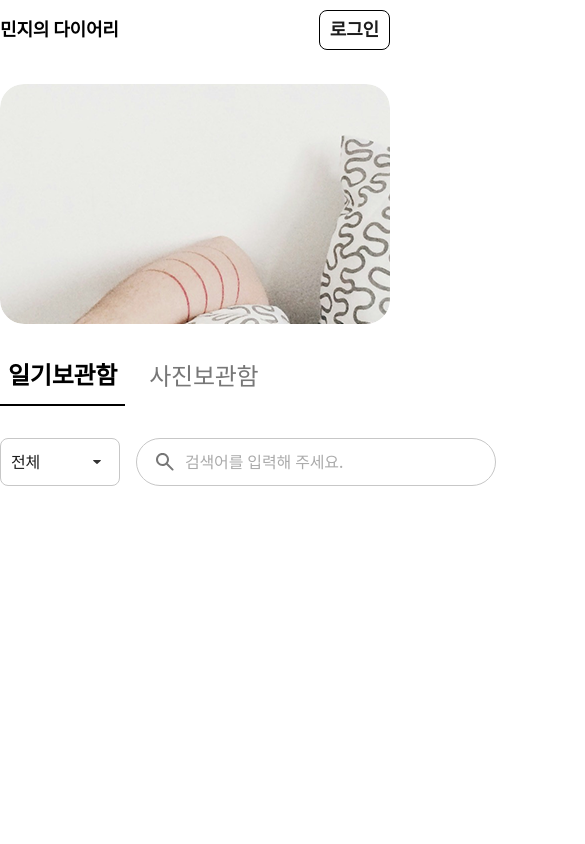
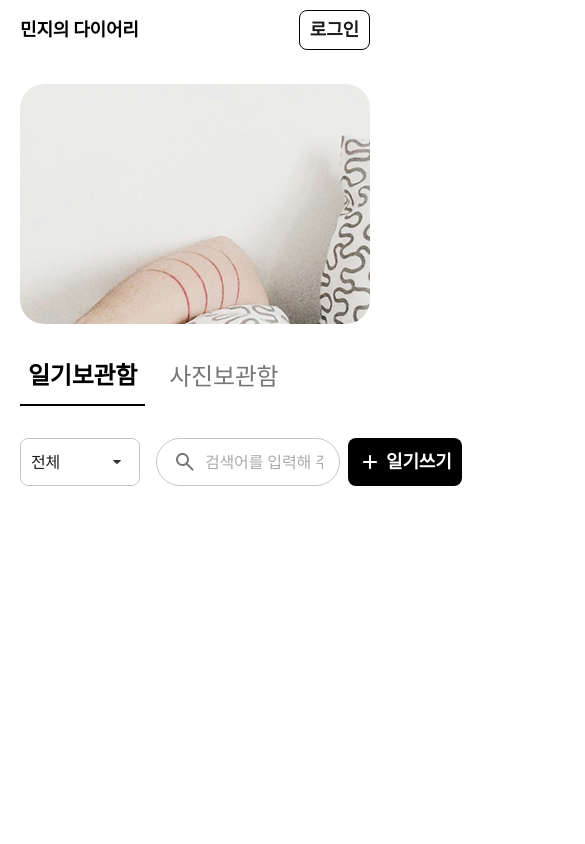
Before and after one commit to szeunkk/mind-diary, a Next.js app: page /diaries in a window 390 px wide. Shown: the top 844 px of the page, 585 px wide, since content can reach past the window. Built offline with nearby package versions, Linux system fonts and the light colour scheme; a web font is replaced by a local one.

Commit message:
feat: 반응형 UI 스타일 업데이트 및 프롬프트 파일 추가

```diff
--- a/src/commons/layout/styles.module.css
+++ b/src/commons/layout/styles.module.css
@@ -209,3 +209,21 @@
   width: min-content;
   min-width: 100%;
 }
+
+/* Responsive Styles */
+@media (max-width: 1208px) {
+  .headerContent {
+    padding-left: 20px;
+    padding-right: 20px;
+  }
+
+  .bannerContent {
+    padding-left: 20px;
+    padding-right: 20px;
+  }
+
+  .navigationContent {
+    padding-left: 20px;
+    padding-right: 20px;
+  }
+}
--- a/src/components/diaries-detail/styles.module.css
+++ b/src/components/diaries-detail/styles.module.css
@@ -2,34 +2,35 @@
 .container {
   display: flex;
   flex-direction: column;
-  width: 1168px;
+  width: 100%;
+  max-width: 1168px;
   margin: 0 auto;
 }
 
 /* Gap Elements */
 .gap64 {
-  width: 1168px;
+  width: 100%;
   height: 64px;
 }
 
 .gap24 {
-  width: 1168px;
+  width: 100%;
   height: 24px;
 }
 
 .gap16 {
-  width: 1168px;
+  width: 100%;
   height: 16px;
 }
 
 .gap40 {
-  width: 1168px;
+  width: 100%;
   height: 40px;
 }
 
 /* Detail Title */
 .detailTitle {
-  width: 1168px;
+  width: 100%;
   display: flex;
   flex-direction: column;
   gap: 16px;
@@ -53,8 +54,9 @@
 
 .emotionAndDate {
   display: flex;
+  flex-direction: row;
+  justify-content: space-between;
   align-items: center;
-  justify-content: space-between;
   width: 100%;
 }
 
@@ -65,11 +67,11 @@
 }
 
 .emotionIcon {
+  display: flex;
+  justify-content: center;
+  align-items: center;
   width: 32px;
   height: 32px;
-  display: flex;
-  align-items: center;
-  justify-content: center;
 }
 
 .emotionText {
@@ -102,7 +104,7 @@
 
 /* Detail Content */
 .detailContent {
-  width: 1168px;
+  width: 100%;
   display: flex;
   flex-direction: column;
   gap: 12px;
@@ -146,10 +148,10 @@
   display: flex;
   align-items: center;
   gap: 8px;
+  padding: 0;
+  border: none;
   background: none;
-  border: none;
   cursor: pointer;
-  padding: 0;
 }
 
 .copyText {
@@ -163,7 +165,7 @@
 
 /* Detail Footer */
 .detailFooter {
-  width: 1168px;
+  width: 100%;
   height: 56px;
   display: flex;
   justify-content: flex-end;
@@ -177,7 +179,7 @@
 
 /* Retrospect Input - 1168 * 85 */
 .retrospectInput {
-  width: 1168px;
+  width: 100%;
   height: 85px;
   display: flex;
   flex-direction: column;
@@ -196,8 +198,8 @@
 
 .retrospectInputRow {
   display: flex;
+  align-items: center;
   gap: 16px;
-  align-items: center;
   width: 100%;
 }
 
@@ -208,7 +210,7 @@
 
 /* Retrospect List - 1168 * 72 */
 .retrospectList {
-  width: 1168px;
+  width: 100%;
   min-height: 72px;
   display: flex;
   flex-direction: column;
@@ -223,8 +225,8 @@
 .retrospectContent {
   display: flex;
   align-items: center;
+  flex-wrap: wrap;
   gap: 12px;
-  flex-wrap: wrap;
   font-family: var(--typo-font-family-korean);
   font-size: 16px;
   line-height: 24px;
@@ -244,13 +246,13 @@
 .retrospectDivider {
   width: 100%;
   height: 1px;
+  margin: 12px 0;
   background-color: var(--color-gray-10);
-  margin: 12px 0;
 }
 
 /* Edit Mode - Emotion Select Area */
 .emotionSelectArea {
-  width: 1168px;
+  width: 100%;
   display: flex;
   flex-direction: column;
   gap: 16px;
@@ -268,8 +270,8 @@
 
 .emotionRadioGroup {
   display: flex;
+  align-items: center;
   gap: 20px;
-  align-items: center;
 }
 
 .emotionRadioLabel {
@@ -280,11 +282,11 @@
 }
 
 .emotionRadioInput {
-  opacity: 0;
   width: 0;
   height: 0;
   margin: 0;
   padding: 0;
+  opacity: 0;
   pointer-events: none;
 }
 
@@ -304,7 +306,7 @@
 
 /* Edit Mode - Input Groups */
 .editInputGroup {
-  width: 1168px;
+  width: 100%;
   display: flex;
   flex-direction: column;
   gap: 8px;
@@ -340,7 +342,7 @@
 }
 
 .editContentTextarea {
-  width: 1168px;
+  width: 100%;
   height: 128px;
   padding: 12px 16px;
   border: 1px solid var(--color-gray-30);
@@ -362,7 +364,7 @@
 
 /* Edit Mode - Button Group */
 .editButtonGroup {
-  width: 1168px;
+  width: 100%;
   height: 56px;
   display: flex;
   justify-content: center;
@@ -383,9 +385,9 @@
   align-items: center;
   width: 480px;
   height: 200px;
+  padding: 24px;
+  border-radius: 24px;
   background-color: var(--color-gray-white);
-  border-radius: 24px;
-  padding: 24px;
   box-sizing: border-box;
 }
 
@@ -421,8 +423,8 @@
 
 .deleteModalButtons {
   display: flex;
+  align-items: center;
   gap: 21px;
-  align-items: center;
 }
 
 .deleteModalButtons button {
--- a/src/components/diaries/styles.module.css
+++ b/src/components/diaries/styles.module.css
@@ -1,7 +1,8 @@
 .container {
   display: flex;
   flex-direction: column;
-  width: 1168px;
+  align-items: center;
+  width: 100%;
   margin: 0 auto;
 }
 
@@ -20,6 +21,7 @@
 .search {
   display: flex;
   width: 100%;
+  max-width: 1168px;
   height: 48px;
   align-items: flex-start;
   justify-content: space-between;
@@ -48,7 +50,6 @@
 
 .searchInput {
   max-width: 360px;
-  min-width: 320px;
   flex: 1;
 }
 
@@ -66,7 +67,7 @@
 .cardGrid {
   display: flex;
   flex-wrap: wrap;
-  justify-content: flex-start;
+  justify-content: center;
   gap: 24px;
   width: 100%;
   max-width: 1168px;
@@ -203,3 +204,11 @@
   justify-content: center;
   align-items: center;
 }
+
+/* Responsive Styles */
+@media (max-width: 1208px) {
+  .search {
+    padding-left: 20px;
+    padding-right: 20px;
+  }
+}
--- a/src/components/pictures/styles.module.css
+++ b/src/components/pictures/styles.module.css
@@ -2,24 +2,25 @@
 .container {
   display: flex;
   flex-direction: column;
-  width: 1168px;
+  width: 100%;
+  max-width: 1168px;
   margin: 0 auto;
 }
 
 /* Gap Spacing - 피그마 디자인 기준 */
 .gap32 {
-  width: 1168px;
+  width: 100%;
   height: 32px;
 }
 
 .gap42 {
-  width: 1168px;
+  width: 100%;
   height: 42px;
 }
 
 /* Filter Area */
 .filter {
-  width: 1168px;
+  width: 100%;
   height: 48px;
   display: flex;
   align-items: flex-start;
@@ -32,7 +33,7 @@
 
 /* Main Content Area */
 .main {
-  width: 1168px;
+  width: 100%;
 }
 
 /* Picture Grid Layout - 피그마 디자인 기준 세로 1열 배치 */
```
Also changed, not shown: src/commons/layout/prompts/prompt.201.ui.responsive.ratio.txt (added), src/components/diaries-detail/prompts/prompt.201.ui.all.responsive.ratio.txt (added), src/components/diaries/prompts/prompt.201.ui.search.responsive.ratio.txt (added), src/components/diaries/prompts/prompt.202.ui.main.responsive.ratio.txt (added), src/components/pictures/prompts/prompt.202.ui.responsive.ratio.txt (added).
